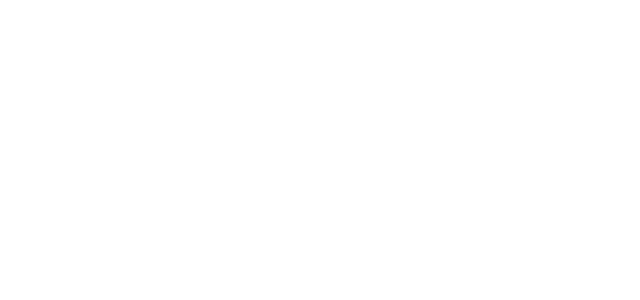
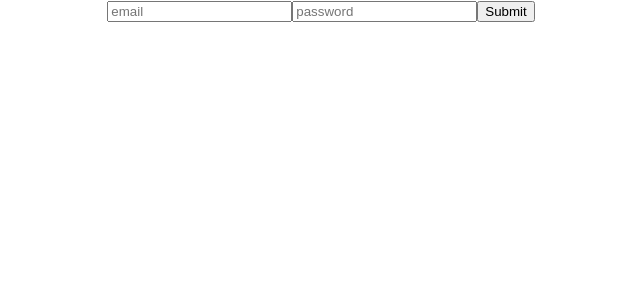
Before and after one commit to Appraiser-s-Hybrid/frontend, a React (Create React App) app: page /adduser in a window 1280 px wide. Shown: the top 300 px of the page, without its empty margins (319-959 px from the left). Built offline with nearby package versions, Linux system fonts and the light colour scheme.

Commit message:
add user form added

```diff
--- a/src/App.js
+++ b/src/App.js
@@ -4,12 +4,15 @@ import OnLogin from './components/OnLogin.js';
 import {BrowserRouter as Router, Route} from 'react-router-dom';
 import Login from './components/Login';
 import PrivateRoute from './components/PrivateRoute';
+import AddUser from './components/AddUser';
+
 
 function App() {
   return (
     <Router>
       <div className="App">
         <Route exact path='/' component={Login}/>
+        <Route exact path='/adduser' component={AddUser} />
         <PrivateRoute exact path='/onlogin' component={OnLogin}/>
       </div>
 
--- /dev/null
+++ b/src/components/AddUser.js
@@ -0,0 +1,59 @@
+import Axios from 'axios';
+import React, { useState } from "react";
+
+
+
+const AddUser = () => {
+    const [users, setUsers] = useState({
+        email: '',
+        password: '',
+    });
+
+    const handleSubmit = e => {
+        e.preventDefault();
+        console.log(users)
+        Axios
+            .post('https://hidden-chamber-84113.herokuapp.com/api/v1/users', users)
+            .then(localStorage.setItem('token', 'users'))
+
+    }
+
+
+    const onChangeHandler = e => {
+        setUsers({
+            ...users, [e.target.name]: e.target.value
+        })
+    }
+
+
+
+
+    return (
+
+        <div className='addUser'>
+            <form onSubmit={handleSubmit}>
+                <input
+                    type='text'
+                    placeholder='email'
+                    name='email'
+                    value={users.email}
+                    onChange={onChangeHandler}
+                />
+
+                <input
+                    type='text'
+                    placeholder='password'
+                    name='password'
+                    value={users.password}
+                    onChange={onChangeHandler}
+                />
+                <button type='submit'>Submit</button>
+
+
+            </form>
+        </div>
+
+    )
+}
+
+export default AddUser;
```
Also changed, not shown: src/components/Signup.js (deleted).
